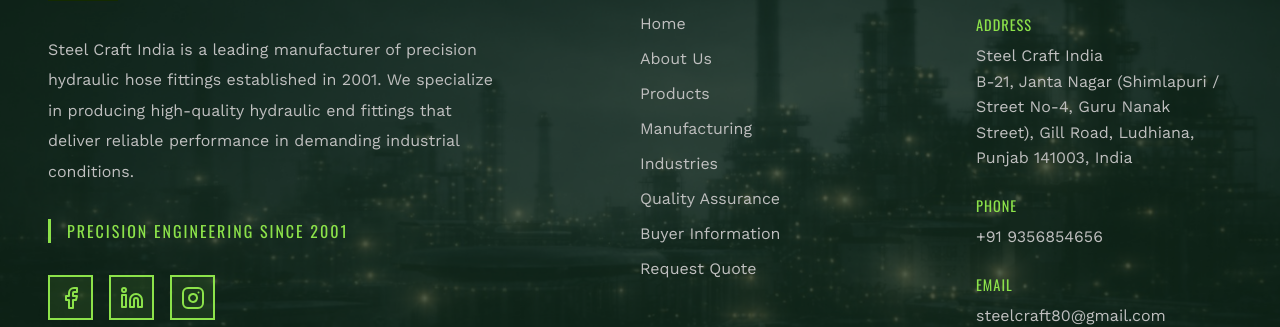
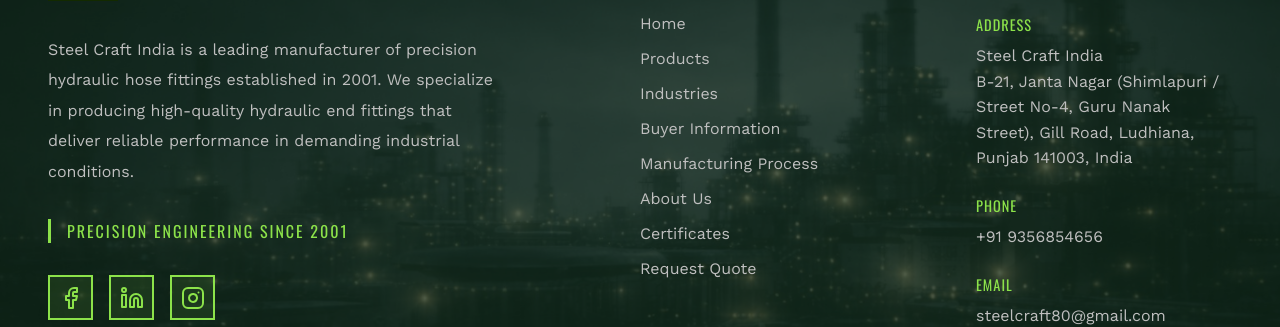
Before and after one commit to cu8311/Steel-craft-india, a React (Vite) app: page / in a window 1280 px wide. Shown: the part 5091-5418 px from the top of the page. Built offline with nearby package versions, Linux system fonts and the light colour scheme; a web font is replaced by a local one.

Commit message:
Refactor Footer component to enhance navigation and scrolling behavior. Update quick links to support routing and hash navigation, and implement smooth scrolling for hash links. Add new styles for footer links to improve visual consistency.

```diff
--- a/src/components/Footer/Footer.jsx
+++ b/src/components/Footer/Footer.jsx
@@ -1,20 +1,59 @@
-import React from 'react';
+import React, { useEffect } from 'react';
+import { Link, useLocation, useNavigate } from 'react-router-dom';
 import styles from './footer.module.css';
 import { Facebook, Instagram, Linkedin } from 'lucide-react';
 
 export default function Footer() {
   const currentYear = new Date().getFullYear();
+  const navigate = useNavigate();
+  const location = useLocation();
+  const pathname = location.pathname;
 
   const quickLinks = [
-    { name: 'Home', href: '#home' },
-    { name: 'About Us', href: '#about' },
-    { name: 'Products', href: '#products' },
-    { name: 'Manufacturing', href: '#manufacturing' },
-    { name: 'Industries', href: '#industries' },
-    { name: 'Quality Assurance', href: '#quality' },
-    { name: 'Buyer Information', href: '#buyer-information' },
-    { name: 'Request Quote', href: '#request-quote' }
+    { name: 'Home', type: 'route', to: '/' },
+    { name: 'Products', type: 'hash', href: '#products' },
+    { name: 'Industries', type: 'route', to: '/industries' },
+    { name: 'Buyer Information', type: 'route', to: '/buyer' },
+    { name: 'Manufacturing Process', type: 'route', to: '/manufacturing' },
+    { name: 'About Us', type: 'route', to: '/about' },
+    { name: 'Certificates', type: 'route', to: '/certificates' },
+    { name: 'Request Quote', type: 'hash', href: '#request-quote' }
   ];
+
+  const scrollToHash = (hash) => {
+    const target = document.querySelector(hash);
+    if (target) {
+      target.scrollIntoView({ behavior: 'smooth' });
+    }
+  };
+
+  useEffect(() => {
+    // Check for hash in URL on initial load
+    const hash = location.hash;
+    if (hash && hash !== '#') {
+      setTimeout(() => {
+        scrollToHash(hash);
+      }, 100);
+    }
+  }, [location.pathname, location.hash]);
+
+  const handleHashClick = (href, e) => {
+    e.preventDefault();
+
+    const hash = href.includes('#') ? href.substring(href.indexOf('#')) : href;
+
+    // If we're already on the home page, just scroll
+    if (pathname === '/' && href.startsWith('#')) {
+      scrollToHash(hash);
+    } else {
+      // Navigate to the home page first, then scroll
+      navigate('/');
+      // Use setTimeout to ensure navigation completes before scrolling
+      setTimeout(() => {
+        scrollToHash(hash);
+      }, 150);
+    }
+  };
 
   return (
     <footer className={styles.footer}>
@@ -59,17 +98,19 @@
             <ul className={styles.footerLinks}>
               {quickLinks.map((link, index) => (
                 <li key={index}>
-                  <a
-                    href={link.href}
-                    onClick={(e) => {
-                      e.preventDefault();
-                      document
-                        .querySelector(link.href)
-                        ?.scrollIntoView({ behavior: 'smooth' });
-                    }}
-                  >
-                    {link.name}
-                  </a>
+                  {link.type === 'route' ? (
+                    <Link to={link.to} className={styles.footerLink}>
+                      {link.name}
+                    </Link>
+                  ) : (
+                    <a
+                      href={link.href}
+                      className={styles.footerLink}
+                      onClick={(e) => handleHashClick(link.href, e)}
+                    >
+                      {link.name}
+                    </a>
+                  )}
                 </li>
               ))}
             </ul>
--- a/src/components/Footer/footer.module.css
+++ b/src/components/Footer/footer.module.css
@@ -152,8 +152,17 @@
   transform: translateX(5px);
 }
 
-/* Contact */
-.footerContact {}
+.footerLink {
+  font-family: 'Work Sans', sans-serif;
+  color: var(--text-light);
+  text-decoration: none;
+  transition: all 0.3s ease;
+}
+
+.footerLink:hover {
+  color: var(--accent-color);
+  transform: translateX(5px);
+}
 
 .contactList {
   list-style: none;
```
